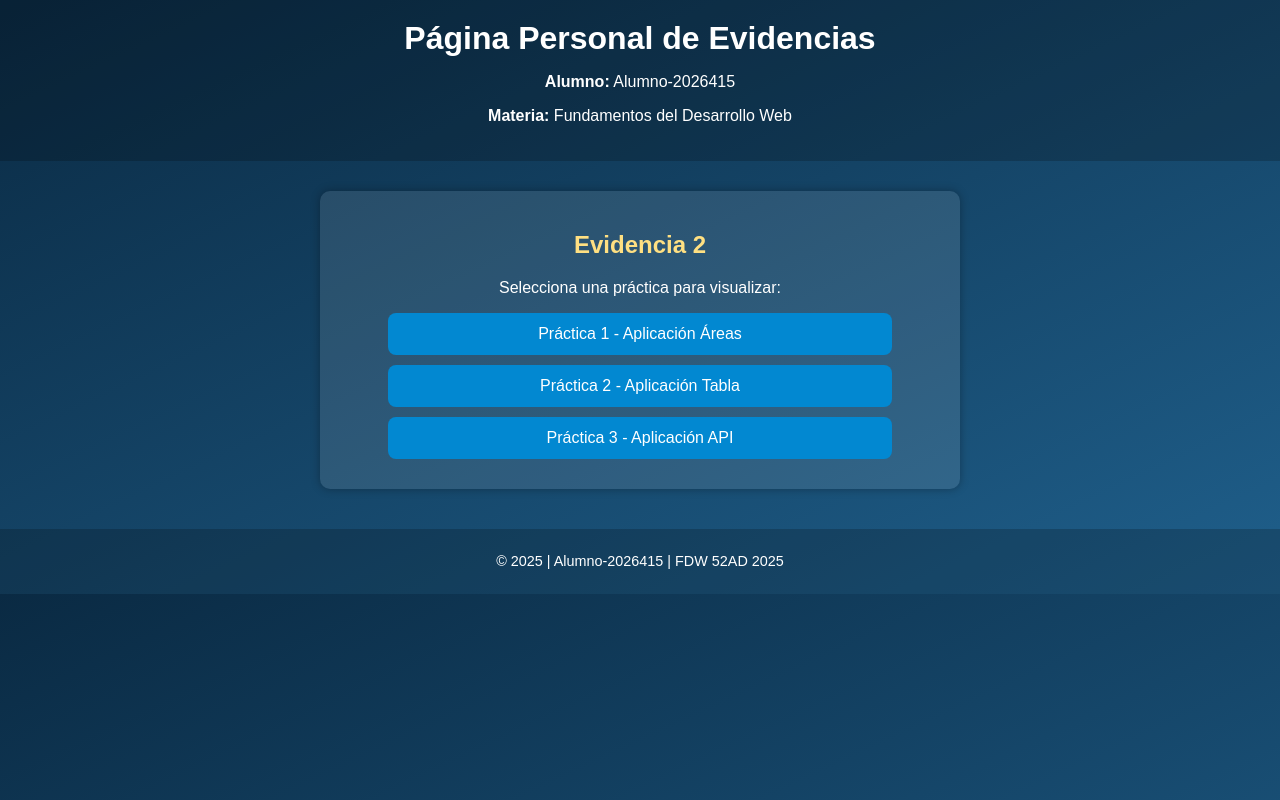
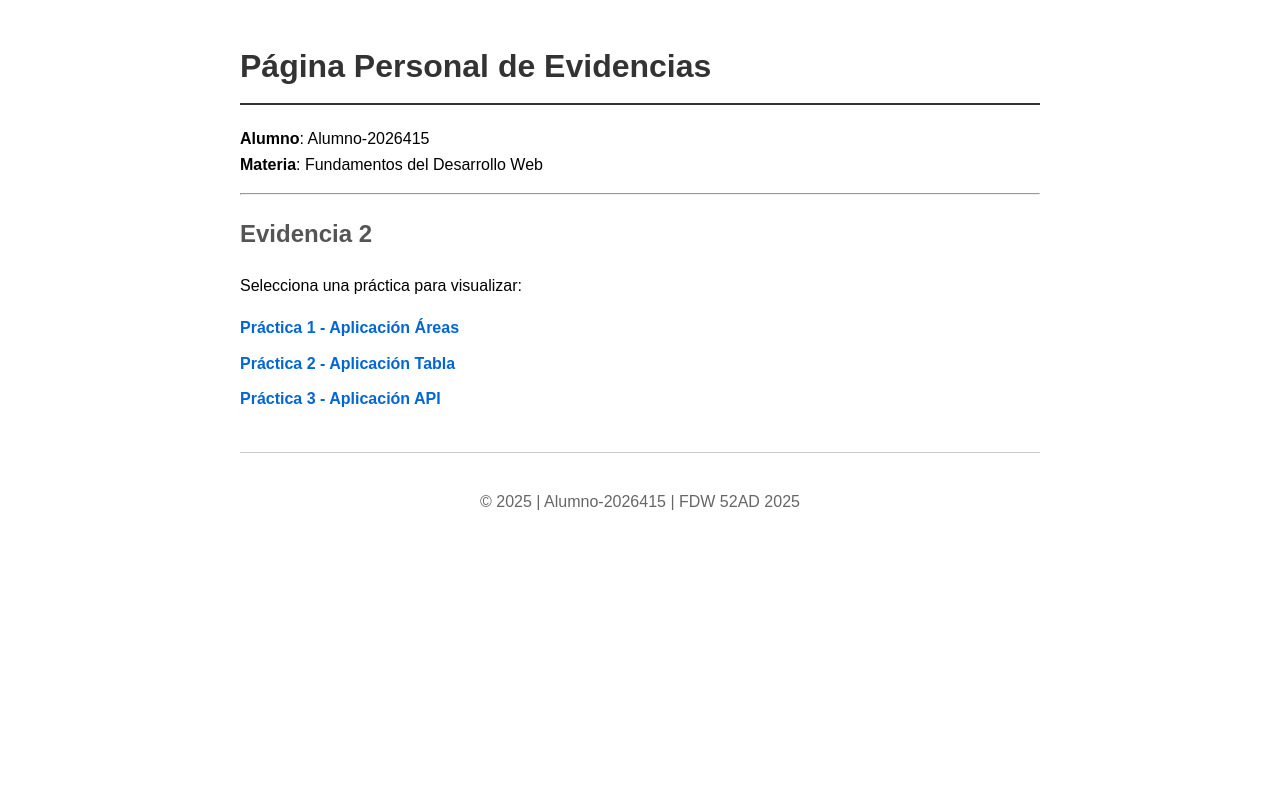
Before and after one commit to Alumno-2026415/Pruebas, a plain HTML site: page Alumno-2026415/prueba3.html in a window 1280 px wide. Drawn offline with Linux system fonts and the light colour scheme.

Commit message:
Update prueba3.html
resubido

```diff
--- a/Alumno-2026415/prueba3.html
+++ b/Alumno-2026415/prueba3.html
@@ -3,80 +3,66 @@
 <head>
     <meta charset="UTF-8">
     <meta name="viewport" content="width=device-width, initial-scale=1.0">
-  <title>Página Personal - Alumno 2026415</title>
+    <title>Página Personal de Evidencias</title>
     <style>
         body {
             font-family: Arial, sans-serif;
-      background: linear-gradient(to bottom right, #0a2a43, #1f5f8b);
-      color: #fff;
-      text-align: center;
-      margin: 0;
+            max-width: 800px;
+            margin: 0 auto;
+            padding: 20px;
+            line-height: 1.6;
+        }
+        h1 {
+            color: #333;
+            border-bottom: 2px solid #333;
+            padding-bottom: 10px;
+        }
+        h2 {
+            color: #555;
+        }
+        ul {
+            list-style-type: none;
             padding: 0;
         }
-    header {
-      background-color: rgba(0, 0, 0, 0.2);
-      padding: 20px 0;
-    }
-    h1 {
-      margin: 0;
-      font-size: 2rem;
-    }
-    h2 {
-      color: #ffe082;
-    }
-    section {
-      background: rgba(255, 255, 255, 0.1);
-      margin: 30px auto;
-      padding: 20px;
-      border-radius: 10px;
-      width: 90%;
-      max-width: 600px;
-      box-shadow: 0 0 10px rgba(0,0,0,0.3);
+        li {
+            margin: 10px 0;
         }
         a {
-      display: block;
+            color: #0366d6;
             text-decoration: none;
-      color: #fff;
-      background: #0288d1;
-      margin: 10px auto;
-      padding: 12px;
-      width: 80%;
-      border-radius: 8px;
-      transition: 0.3s;
+            font-weight: bold;
         }
         a:hover {
-      background: #0277bd;
-      transform: scale(1.03);
+            text-decoration: underline;
         }
         footer {
             margin-top: 40px;
-      padding: 10px;
-      background-color: rgba(0, 0, 0, 0.2);
-      font-size: 0.9rem;
+            padding-top: 20px;
+            border-top: 1px solid #ccc;
+            text-align: center;
+            color: #666;
         }
     </style>
 </head>
 <body>
+    <h1>Página Personal de Evidencias</h1>
 
-  <header>
-    <h1>Página Personal de Evidencias</h1>
-    <p><strong>Alumno:</strong> Alumno-2026415</p>
-    <p><strong>Materia:</strong> Fundamentos del Desarrollo Web</p>
-  </header>
+    <p><strong>Alumno</strong>: Alumno-2026415<br>
+    <strong>Materia</strong>: Fundamentos del Desarrollo Web</p>
 
-  <section>
+    <hr>
+
     <h2>Evidencia 2</h2>
     <p>Selecciona una práctica para visualizar:</p>
 
-    <!-- 🔗 ENLACES A TUS PRÁCTICAS -->
-    <a href="https://fdw52ad2025.github.io/website52/Alumno-2026415/index.html" target="_blank">Práctica 1 - Aplicación Áreas</a>
-    <a href="https://fdw52ad2025.github.io/website52/Alumno-2026415/prueba1.html" target="_blank">Práctica 2 - Aplicación Tabla</a>
-    <a href="https://alumno-2026415.github.io/Pruebas/Alumno-2026415/prueba2.html" target="_blank">Práctica 3 - Aplicación API</a>
-  </section>
+    <ul>
+        <li><a href="practica1.html">Práctica 1 - Aplicación Áreas</a></li>
+        <li><a href="practica2.html">Práctica 2 - Aplicación Tabla</a></li>
+        <li><a href="practica3.html">Práctica 3 - Aplicación API</a></li>
+    </ul>
 
     <footer>
         <p>© 2025 | Alumno-2026415 | FDW 52AD 2025</p>
     </footer>
-
 </body>
 </html>
```
Lines whose indentation alone changed are shown as unchanged.
